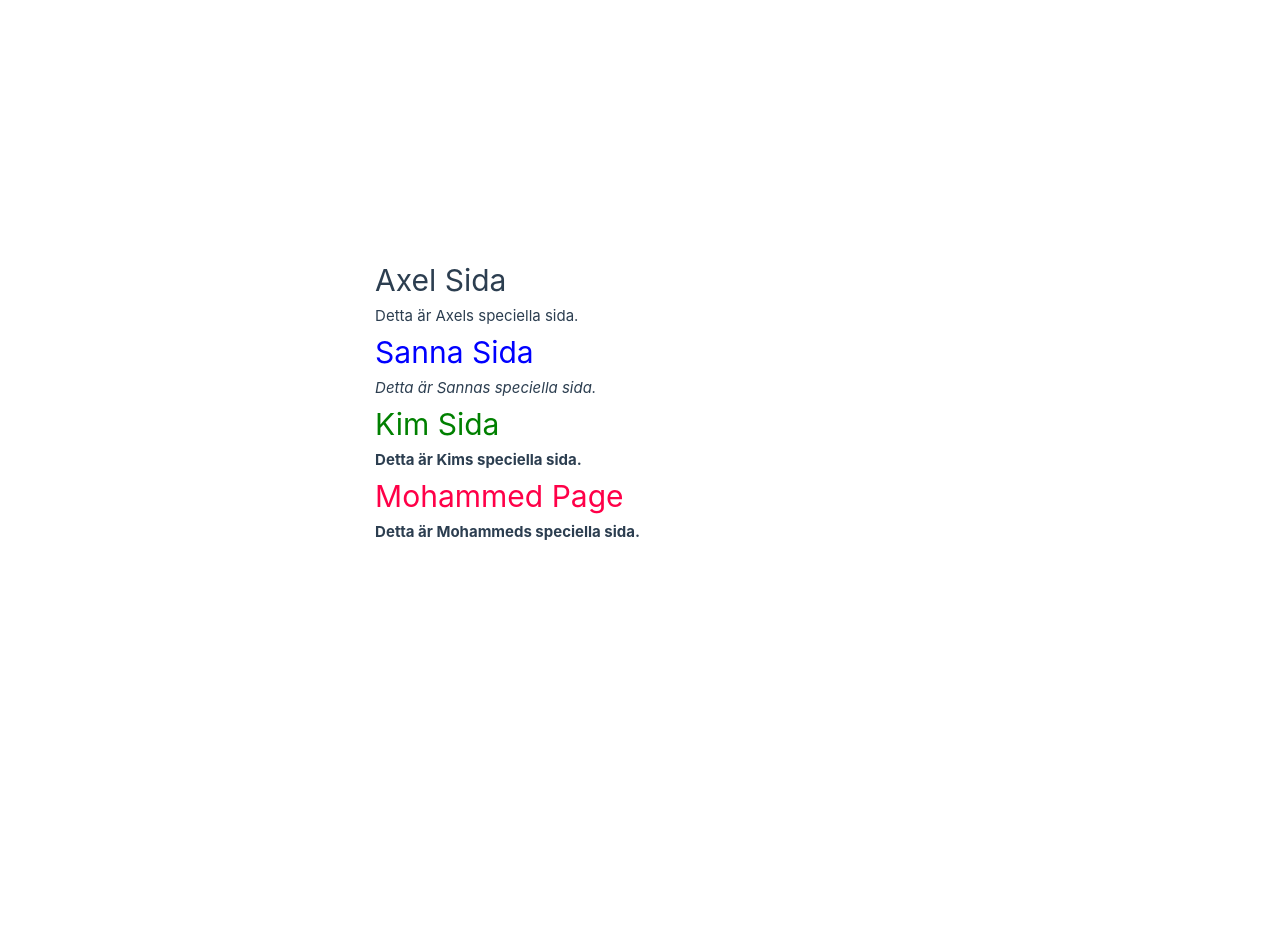
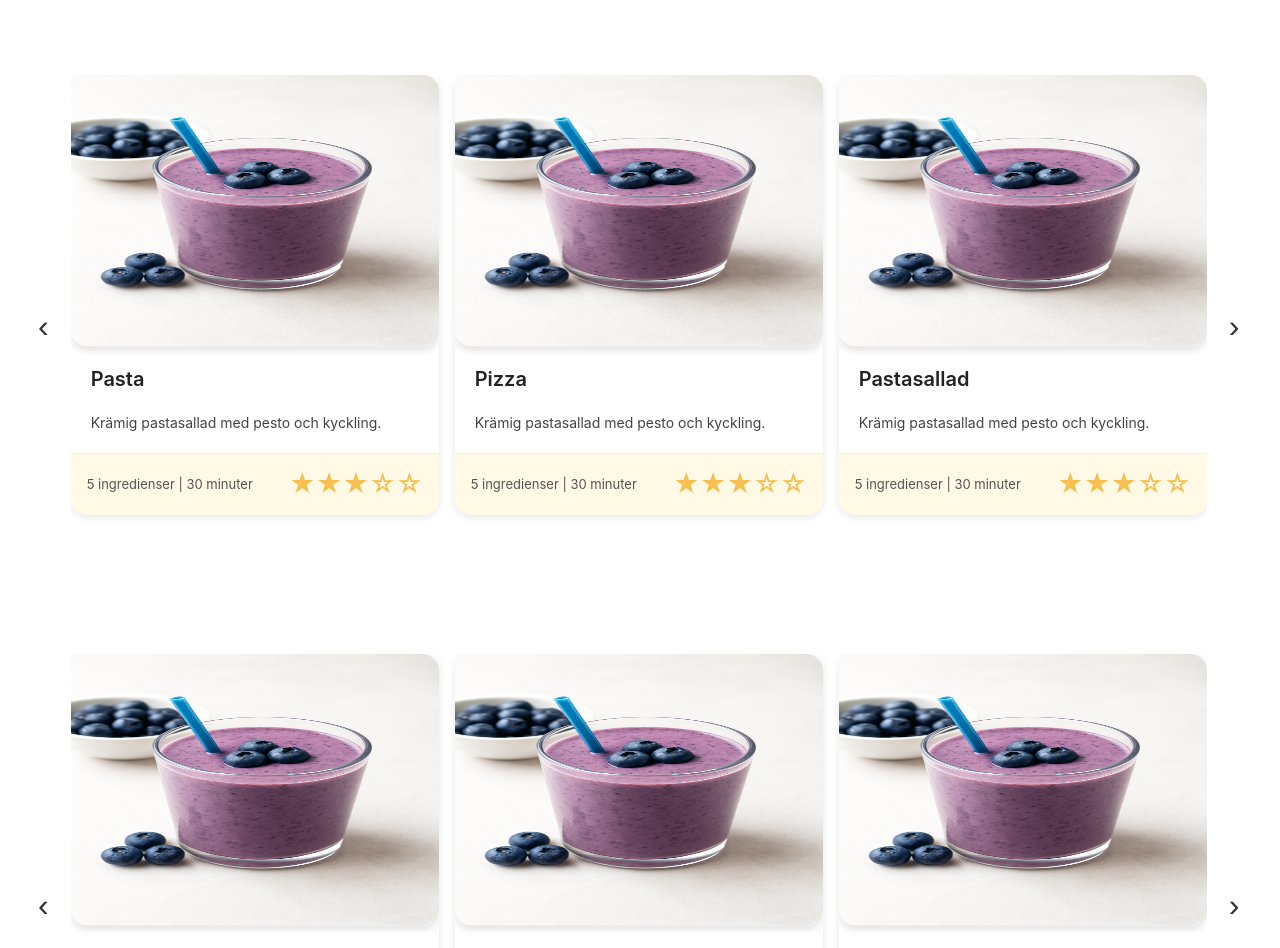
Before and after one commit to Falusvampen/vue-framework, a Vue app: page / in a window 1280 px wide. Shown: the top 948 px of the page. Before the commit the page ends 800 px from the top, so only its background shows below. Built offline with nearby package versions, Linux system fonts and the light colour scheme.

Commit message:
Added in HomeView

```diff
--- a/src/components/CardCarousel.vue
+++ b/src/components/CardCarousel.vue
@@ -82,6 +82,7 @@ export default {
   font-weight: bold;
   color: white;
   margin-left: 6%;
+  margin-bottom:1.5rem;
 }
 .carousel {
   display: flex;
@@ -99,6 +100,7 @@ export default {
   display: flex;
   gap: 1rem;
   transition: transform 0.5s ease;
+  margin-bottom:4rem;
 }
 
 .card {
--- a/src/views/HomeView.vue
+++ b/src/views/HomeView.vue
@@ -1,15 +1,117 @@
 <script setup>
-import AxelComponent from '@/components/AxelComponent.vue'
-import KimComponent from '@/components/KimComponent.vue'
-import MohammedComponent from '@/components/MohammedComponent.vue'
-import SannaComponent from '@/components/SannaComponent.vue'
+import CardCarousel from '../components/CardCarousel.vue';
 </script>
 
 <template>
   <main>
-    <AxelComponent />
-    <SannaComponent />
-    <KimComponent />
-    <MohammedComponent />
+    <CardCarousel { title="Favoriter" }, :cards="[
+      {
+        title: 'Pasta',
+        description: 'Krämig pastasallad med pesto och kyckling.',
+        imageSrc: 'berry.png',
+        altText: 'Pastasallad',
+        ingredients: '5 ingredienser',
+        time: '30 minuter',
+        rating: '★★★☆☆'
+
+
+      },
+      {
+        title: 'Pizza',
+        description: 'Krämig pastasallad med pesto och kyckling.',
+        imageSrc: 'berry.png',
+        altText: 'Pastasallad',
+        ingredients: '5 ingredienser',
+        time: '30 minuter',
+        rating: '★★★☆☆'
+
+
+      },
+      {
+        title: 'Pastasallad',
+        description: 'Krämig pastasallad med pesto och kyckling.',
+        imageSrc: 'berry.png',
+        altText: 'Pastasallad',
+        ingredients: '5 ingredienser',
+        time: '30 minuter',
+        rating: '★★★☆☆'
+
+
+      },
+      {
+        title: 'Halloumi sallad',
+        description: 'En fräsch sallad med grillad halloumi.',
+        imageSrc: 'berry.png',
+        altText: 'Halloumi sallad',
+        ingredients: '6 ingredienser',
+        time: '74 minuter',
+        rating: '★★★★★'
+      },
+      {
+        title: 'Halloumi sallad',
+        description: 'En fräsch sallad med grillad halloumi.',
+        imageSrc: 'berry.png',
+        altText: 'Halloumi sallad',
+        ingredients: '6 ingredienser',
+        time: '74 minuter',
+        rating: '★★★★★'
+      }
+    ]" :visibleCount="3" />
+
+
+    <CardCarousel { title="Senaste Nytt" }, :cards="[
+      {
+        title: 'Pasta',
+        description: 'Krämig pastasallad med pesto och kyckling.',
+        imageSrc: 'berry.png',
+        altText: 'Pastasallad',
+        ingredients: '5 ingredienser',
+        time: '30 minuter',
+        rating: '★★★☆☆'
+
+
+      },
+      {
+        title: 'Pizza',
+        description: 'Krämig pastasallad med pesto och kyckling.',
+        imageSrc: 'berry.png',
+        altText: 'Pastasallad',
+        ingredients: '5 ingredienser',
+        time: '30 minuter',
+        rating: '★★★☆☆'
+
+
+      },
+      {
+        title: 'Pastasallad',
+        description: 'Krämig pastasallad med pesto och kyckling.',
+        imageSrc: 'berry.png',
+        altText: 'Pastasallad',
+        ingredients: '5 ingredienser',
+        time: '30 minuter',
+        rating: '★★★☆☆'
+
+
+      },
+      {
+        title: 'Halloumi sallad',
+        description: 'En fräsch sallad med grillad halloumi.',
+        imageSrc: 'berry.png',
+        altText: 'Halloumi sallad',
+        ingredients: '6 ingredienser',
+        time: '74 minuter',
+        rating: '★★★★★'
+      },
+      {
+        title: 'Halloumi sallad',
+        description: 'En fräsch sallad med grillad halloumi.',
+        imageSrc: 'berry.png',
+        altText: 'Halloumi sallad',
+        ingredients: '6 ingredienser',
+        time: '74 minuter',
+        rating: '★★★★★'
+      }
+    ]" :visibleCount="3" />
+
   </main>
 </template>
--- a/src/views/KimView.vue
+++ b/src/views/KimView.vue
@@ -1,11 +1,12 @@
 <script setup>
-import KimComponent from '@/components/KimComponent.vue'
+import Card from '@/components/Card.vue';
+import CardCarousel from '../components/CardCarousel.vue';
 
 </script>
 
 <template>
   <main>
 
-    <KimComponent />
+
   </main>
 </template>
```
Also changed, not shown: src/views/RecipePageView.vue (added, +26 -0 lines), public/berry.png (added).
